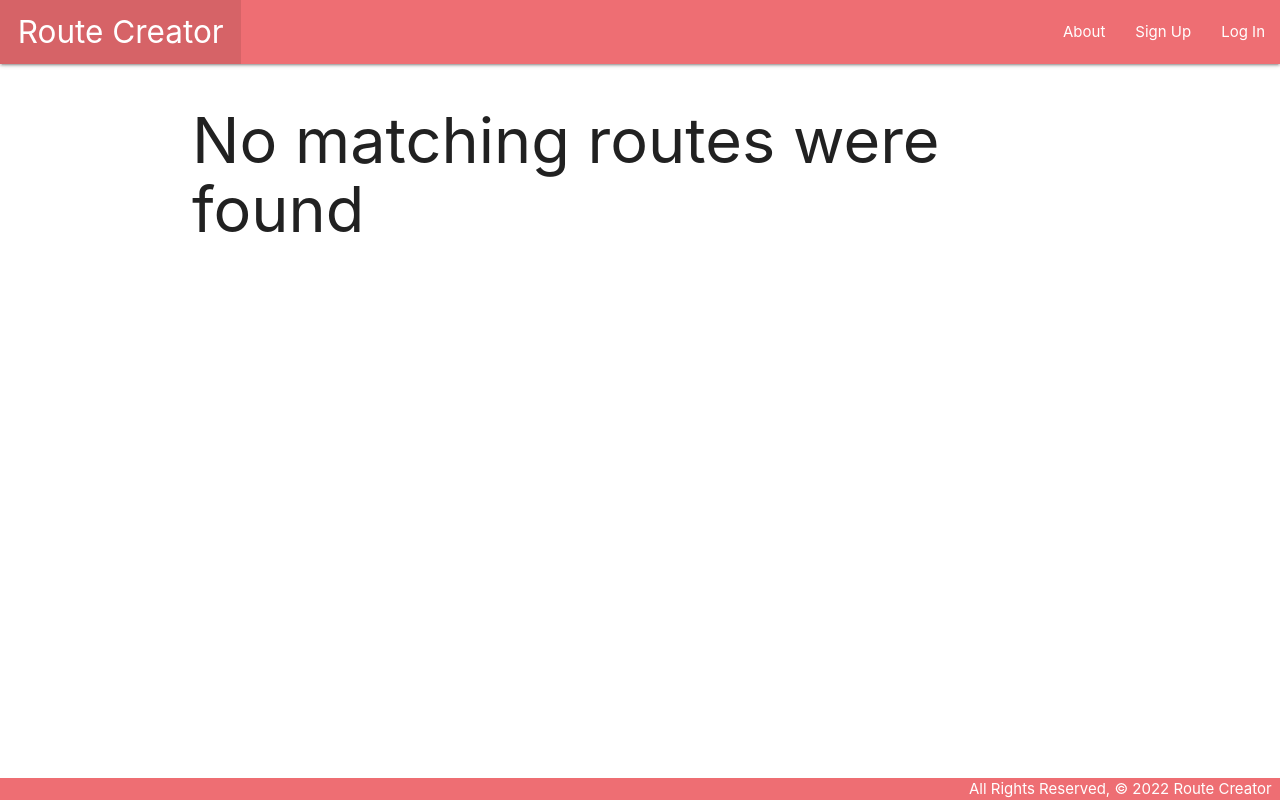
After one commit to cjc027/project3, a Django app: page /favorites/ in a window 1280 px wide. The commit adds this page. Run offline with Django 4.2, Linux system fonts and the light colour scheme.

Commit message:
working on favorites

```diff
--- a/routecreator/main_app/templates/base.html
+++ b/routecreator/main_app/templates/base.html
@@ -9,6 +9,8 @@
 	<title>Route Creator</title>
 	<link rel="stylesheet" href="https://cdnjs.cloudflare.com/ajax/libs/materialize/1.0.0/css/materialize.min.css">
 	<link rel="stylesheet" href="{% static 'css/style.css' %}">
+	<link href="https://fonts.googleapis.com/icon?family=Material+Icons" rel="stylesheet">
+
 	<script src="https://cdnjs.cloudflare.com/ajax/libs/materialize/1.0.0/js/materialize.min.js"></script>
 </head>
 
--- /dev/null
+++ b/routecreator/main_app/templates/favorites.html
@@ -0,0 +1,28 @@
+{% extends 'base.html' %}
+
+
+
+{% block content %}
+
+<div class='row'>
+
+    {% if routes %}
+        {% for route in routes %}
+        <a href="{% url 'detail' route.id %}">
+            <div class="card">
+            <div class="card-content">
+                <span class="card-title">{{ route.name }}</span>
+                <p>Name: {{ route.name }}</p>
+                <p>Starting Location: {{route.city}}, {{route.state}}, {{route.country}}</p>
+            </div>
+            </div>
+            </a>
+        {% endfor %}
+    {% else %}
+        <h1>No matching routes were found</h1>
+
+    {% endif %}
+
+</div>
+
+{% endblock content %}
--- a/routecreator/main_app/urls.py
+++ b/routecreator/main_app/urls.py
@@ -14,4 +14,7 @@ urlpatterns = [
     path('routes/<int:route_id>/add_comment/', views.add_comment, name='add_comment'),
     path('search/', views.search, name='search'),
     path('search/index/', views.search_index, name='search_index'),
+    path('favorites/', views.favorites, name='favorites'),
+    path('favorites/<int:route_id>/set_favorite/', views.set_favorite, name='set_favorite'),
+    path('favorites/<int:route_id>/remove_favorite/', views.remove_favorite, name='remove_favorite'),
 ]
--- a/routecreator/main_app/views.py
+++ b/routecreator/main_app/views.py
@@ -1,4 +1,4 @@
-from django.shortcuts import render, redirect
+from django.shortcuts import render, redirect, get_object_or_404
 from django.views.generic.edit import CreateView, UpdateView, DeleteView
 from django.views.generic import ListView, DetailView
 
@@ -6,20 +6,23 @@ from django.views.generic import ListView, DetailView
 from django.http import HttpResponse
 from django.contrib.auth import login
 from django.contrib.auth.forms import UserCreationForm
-from django.contrib.auth.decorators import login_required # for function definitions, not CBV
+# for function definitions, not CBV
+from django.contrib.auth.decorators import login_required
 from django.contrib.auth.mixins import LoginRequiredMixin
 
 import uuid
 import boto3
-from .models import Route, Photo
+from .models import Favorite, Route, Photo
 from .forms import RouteForm, CommentForm
 
 BUCKET = 'cjc027-catcollector'
 S3_BASE_URL = 'https://s3.us-west-1.amazonaws.com/'
 
+
 def home(request):
-	return redirect('about')
+    return redirect('about')
   # return HttpResponse('<h1>Hello /ᐠ｡‸｡ᐟ\ﾉ</h1>')
+
 
 def about(request):
     return render(request, 'about.html')
@@ -27,43 +30,50 @@ def about(request):
 # class RouteList(LoginRequiredMixin, ListView):
 # 	model = Route
 
+
 @login_required
 def index(request):
-	# routes = Route.objects.all()
-	routes = Route.objects.filter(user=request.user)
+    # routes = Route.objects.all()
+    routes = Route.objects.filter(user=request.user)
 
-	return render(request, 'routes/index.html', {
-		'routes': routes
-	})
+    return render(request, 'routes/index.html', {
+        'routes': routes
+    })
 
 
 def routes_detail(request, route_id):
-	route = Route.objects.get(id=route_id)
-	comment_form = CommentForm()
-	return render(request, 'routes/detail.html', {
-		'route': route,
-		'comment_form': comment_form,
-	})
+    route = Route.objects.get(id=route_id)
+    comment_form = CommentForm()
+    user_favorites = Favorite.objects.filter(
+        id__in=route.favorite_set.all().values_list('id'))
+    return render(request, 'routes/detail.html', {
+        'route': route,
+        'comment_form': comment_form,
+        'user_favorites': user_favorites
+    })
+
 
 def signup(request):
-	error_message = ''
+    error_message = ''
 
-	if request.method == 'POST':
-		form = UserCreationForm(request.POST)
-		if form.is_valid():
-			user = form.save()
-			login(request, user)
-			return redirect('index')
-		else:
-			error_message = 'Invalid sign up - Try again'
+    if request.method == 'POST':
+        form = UserCreationForm(request.POST)
+        if form.is_valid():
+            user = form.save()
+            login(request, user)
+            return redirect('index')
+        else:
+            error_message = 'Invalid sign up - Try again'
 
-	form = UserCreationForm()
-	context = {'form': form, 'error_message': error_message}
-	return render(request, 'registration/signup.html', context)
+    form = UserCreationForm()
+    context = {'form': form, 'error_message': error_message}
+    return render(request, 'registration/signup.html', context)
+
 
 class RouteCreate (CreateView):
     model = Route
-    fields = fields = ['name', 'mode_of_transport', 'travel_distance', 'country', 'state', 'city', 'travel_hours', 'travel_minutes',  'description'] # referring the models field, so what fields do you want
+    fields = fields = ['name', 'mode_of_transport', 'travel_distance', 'country', 'state', 'city',
+                       'travel_hours', 'travel_minutes',  'description']  # referring the models field, so what fields do you want
     # to include on the form
 
     def form_valid(self, form):
@@ -71,10 +81,13 @@ class RouteCreate (CreateView):
 
         return super().form_valid(form)
 
+
 class RouteUpdate(UpdateView):
     model = Route
     # limit the renaming of the cat
-    fields = ['name', 'mode_of_transport', 'travel_distance', 'country', 'state', 'city', 'travel_hours', 'travel_minutes',  'description']
+    fields = ['name', 'mode_of_transport', 'travel_distance', 'country',
+              'state', 'city', 'travel_hours', 'travel_minutes',  'description']
+
 
 class RouteDelete(DeleteView):
     model = Route
@@ -83,81 +96,107 @@ class RouteDelete(DeleteView):
 
 def add_photo(request, route_id):
     # photo-file will be the "name" attribute on the <input type="file">
-	photo_file = request.FILES.get('photo-file', None)
-	if request.user == Route.objects.get(id=route_id).user:
-		if photo_file:
-			s3 = boto3.client('s3')
-			# need a unique "key" for S3 / needs image file extension too
-			key = uuid.uuid4().hex[:6] + photo_file.name[photo_file.name.rfind('.'):]
-			# just in case something goes wrong
-			try:
-				s3.upload_fileobj(photo_file, BUCKET, key)
-				# build the full url string
-				url = f"{S3_BASE_URL}{BUCKET}/{key}"
-				# we can assign to cat_id or cat (if you have a cat object)
-				Photo.objects.create(url=url, route_id=route_id)
-			except:
-				print('An error occurred uploading file to S3')
-		return redirect('detail', route_id=route_id)
-	else:
-		return
+    photo_file = request.FILES.get('photo-file', None)
+    if request.user == Route.objects.get(id=route_id).user:
+        if photo_file:
+            s3 = boto3.client('s3')
+            # need a unique "key" for S3 / needs image file extension too
+            key = uuid.uuid4().hex[:6] + \
+                photo_file.name[photo_file.name.rfind('.'):]
+            # just in case something goes wrong
+            try:
+                s3.upload_fileobj(photo_file, BUCKET, key)
+                # build the full url string
+                url = f"{S3_BASE_URL}{BUCKET}/{key}"
+                # we can assign to cat_id or cat (if you have a cat object)
+                Photo.objects.create(url=url, route_id=route_id)
+            except:
+                print('An error occurred uploading file to S3')
+        return redirect('detail', route_id=route_id)
+    else:
+        return
 
 
 def add_comment(request, route_id):
-	form = CommentForm(request.POST)
-	if form.is_valid():
-		print('Form is valid!')
-		print(type(request.user))
-		new_comment = form.save(commit=False)
-		new_comment.route_id = route_id
-		new_comment.user_id = request.user.id
-		new_comment.save()
+    form = CommentForm(request.POST)
+    if form.is_valid():
+        print('Form is valid!')
+        print(type(request.user))
+        new_comment = form.save(commit=False)
+        new_comment.route_id = route_id
+        new_comment.user_id = request.user.id
+        new_comment.save()
+    return redirect('detail', route_id=route_id)
+
+
+def search(request):
+    # print(request.QUERY)
+    return render(request, 'search.html')
+
+
+def search_index(request):
+    print(request.GET, '<===== REQUEST')
+
+    route_filter = {'country': '', 'state': '', 'city': ''}
+
+    if request.GET['country']:
+        route_filter['country'] = request.GET["country"]
+    else:
+        route_filter.pop('country')
+
+    if request.GET['state']:
+        route_filter['state'] = request.GET["state"]
+    else:
+        route_filter.pop('state')
+
+    if request.GET['city']:
+        route_filter['city'] = request.GET["city"]
+    else:
+        route_filter.pop('city')
+
+    if route_filter.keys():
+        search_results = Route.objects.filter(**route_filter)
+    else:
+        search_results = Route.objects.all()
+
+    print(search_results, '<== FILTERED ROUTES')
+
+    return render(request, 'routes/search_index.html', {'routes': search_results})
+
+
+def favorites(request):
+    return render(request, 'favorites.html')
+
+
+def set_favorite(request, route_id):
+	print(request.user.id)
+
+	routes = Route.objects.filter(id=route_id)
+	f = Favorite.objects.filter(route_id=route_id)
+	# new_favorite.route_id = route_id
+	# this is where we left off on Tuesday
+
+	print(f)
+	favorite_set = routes[0].favorite_set.all()
+	# favorite_set.create(request.user.id)
+	# favorite_set.save()
+	print(favorite_set)
+
+	# route = get_object_or_404(Route, id=route_id)
+	# if request.method == 'POST':
+
+	# 	route.favorite.add(request.user)
+	# 	print(route)
 	return redirect('detail', route_id=route_id)
 
 
-def search(request):
-	# print(request.QUERY)
-	return render(request, 'search.html')
-
-def search_index(request):
-	print(request.GET, '<===== REQUEST')
-
-	route_filter = {'country': '', 'state': '', 'city': ''}
+def remove_favorite(request, route_id):
+	print(request.user)
+	routes = Route.objects.filter(id=route_id)
+	print(routes[0])
 
 
-	if request.GET['country']:
-		route_filter['country'] = request.GET["country"]
-	else:
-		route_filter.pop('country')
-
-	if request.GET['state']:
-		route_filter['state'] = request.GET["state"]
-	else:
-		route_filter.pop('state')
-
-	if request.GET['city']:
-		route_filter['city'] = request.GET["city"]
-	else:
-		route_filter.pop('city')
-
-
-	if route_filter.keys():
-		search_results = Route.objects.filter(**route_filter)
-	else:
-		search_results = Route.objects.all()
-
-
-
-	print(search_results, '<== FILTERED ROUTES')
-
-	return render(request, 'routes/search_index.html', {'routes': search_results})
-
-
-
-
-
-
-
+	return redirect('detail', route_id=route_id)
 
 # @login_required
 # def comment(request, comment_id):
@@ -165,13 +204,8 @@ def search_index(request):
 #    if request.user == comments.user:
 
 
-
-
 #     #   Comment.objects.filter(id=comment_id).delete()
 #     #   return redirect('posts:mypost')
-
-
-
 
 
 # @login_required
@@ -179,4 +213,4 @@ def search_index(request):
 #   item = Post.objects.get(pk=post_id)
 #   if request.user == item.user:
 #       ...
-#       //write your code here
+#
```
Also changed, not shown: routecreator/main_app/templates/routes/detail.html (+16 -1 lines).
